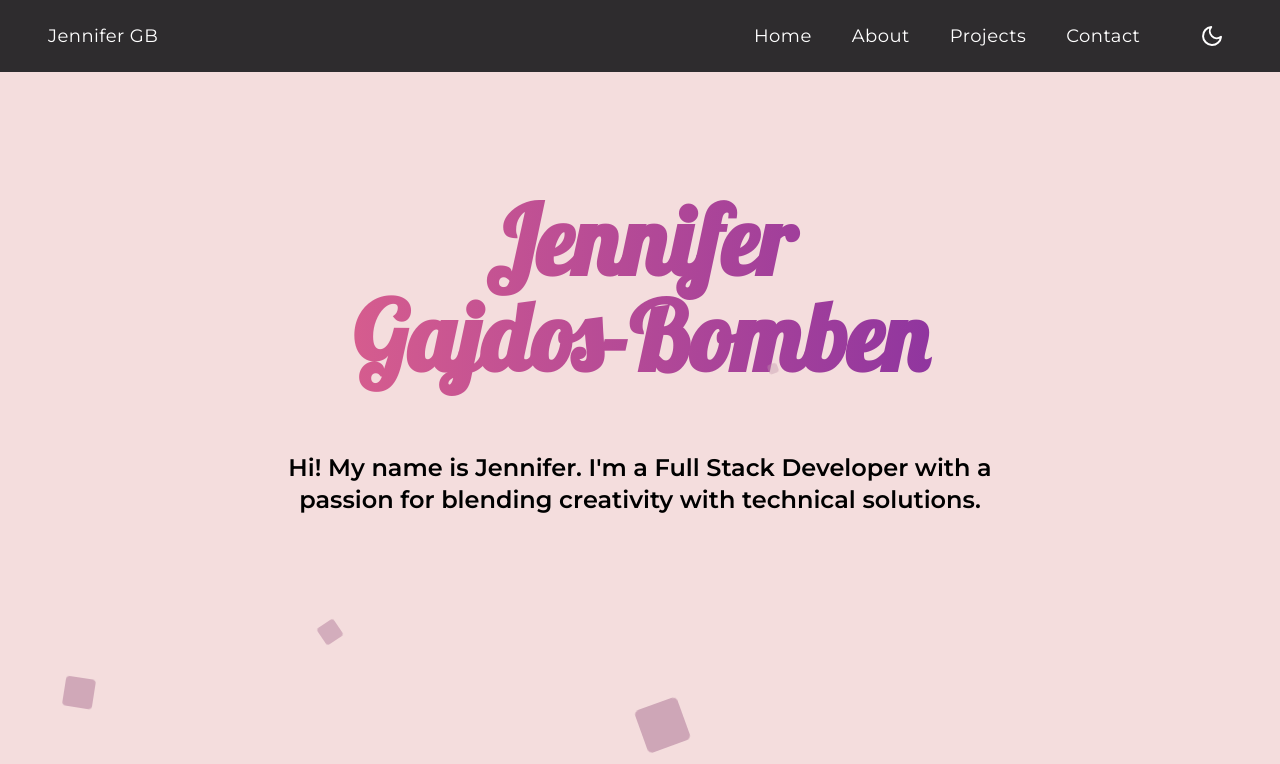
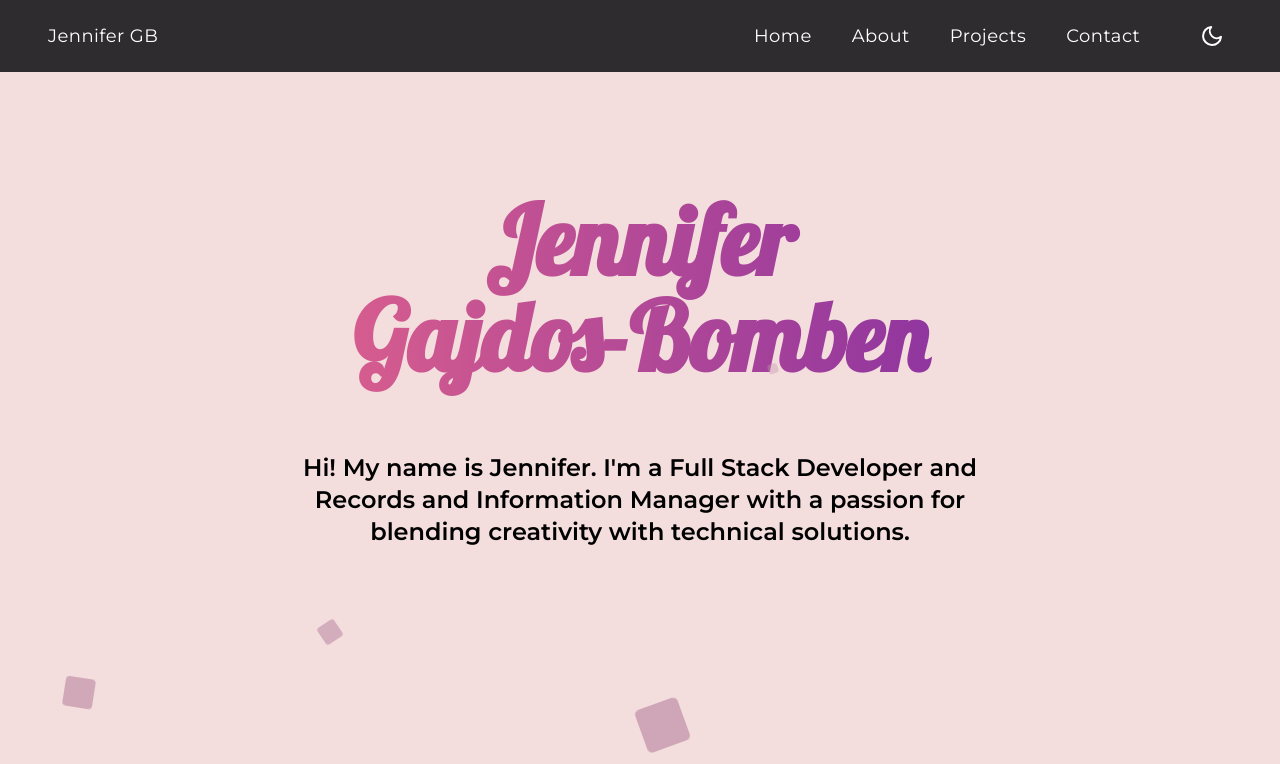
Before and after one commit to jgajdosbomben/portfolio, a React (Vite) app: page / in a window 1280 px wide. Shown: the top 764 px of the page. Built offline with nearby package versions, Linux system fonts and the light colour scheme.

Commit message:
Content changes to headline

```diff
--- a/src/components/Header.jsx
+++ b/src/components/Header.jsx
@@ -15,7 +15,8 @@ const Header = ({ isOpen, toggleMenu, toggleTheme }) => {
           <br />
           <div className="col-span-1 row-span-1 sm:col-start-2 sm:col-end-5 sm:row-span-1 text-center align-middle">
             <h2 className="text-xl sm:text-2xl text-black font-semibold dark:text-white font-montserrat py-4 sm:py-12">
-              Hi! My name is Jennifer. I'm a Full Stack Developer with a passion for blending creativity with technical solutions.{" "}
+              Hi! My name is Jennifer. I'm a Full Stack Developer and Records and Information Manager with a passion for blending
+              creativity with technical solutions.{" "}
             </h2>
           </div>
           {/* <h2 className="text-4xl text-black dark:text-white text-center font-montserrat  py-12">Full Stack Developer </h2> */}
```
